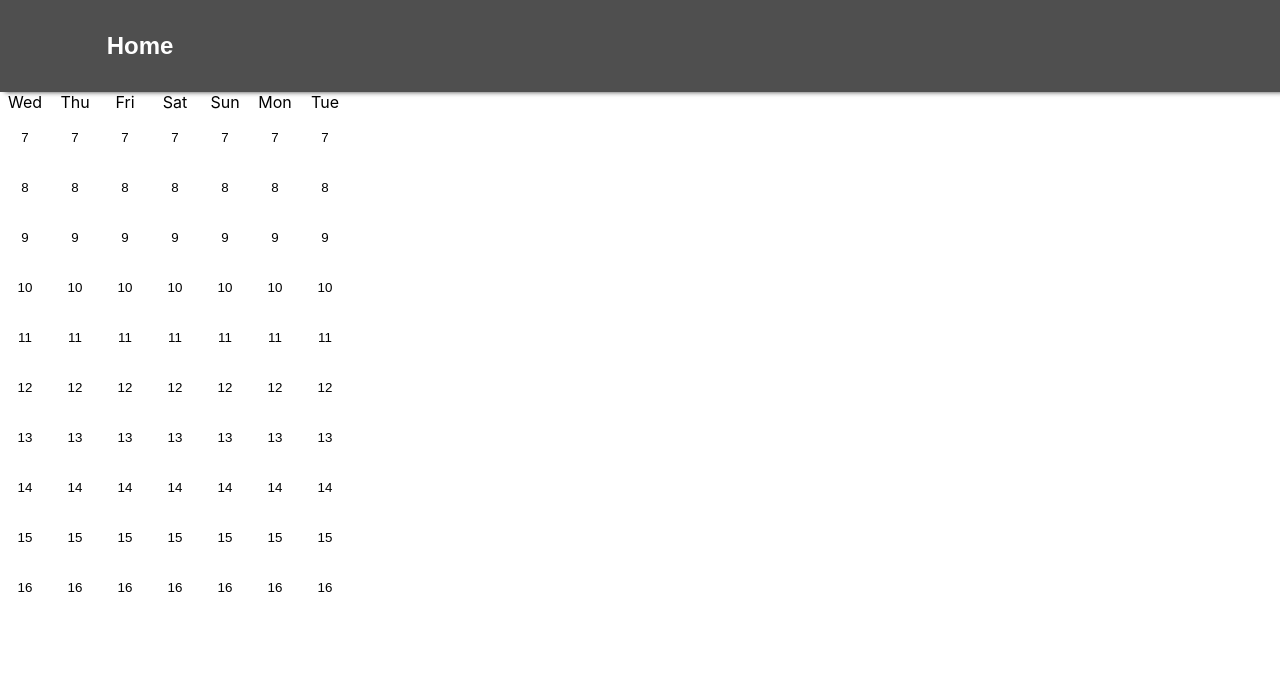
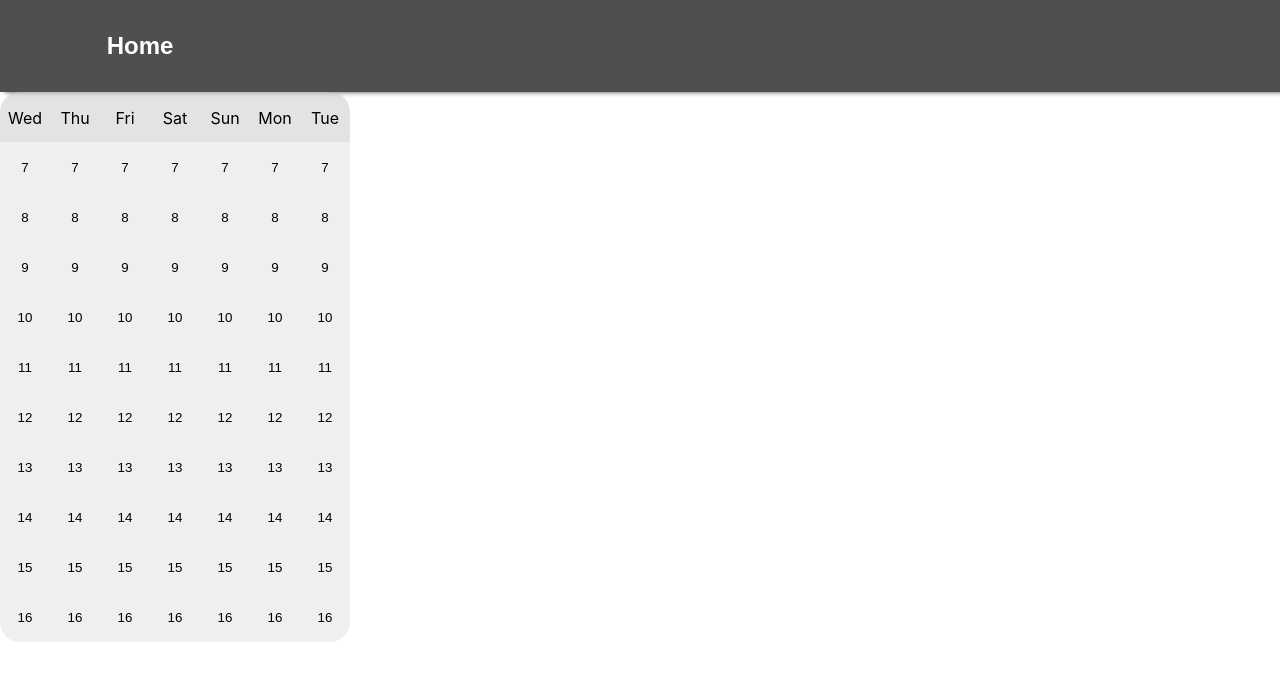
Before and after one commit to Gretkas/fs_project_frontend, a React (Create React App) app: page /timeselection in a window 1280 px wide. Shown: the top 680 px of the page. Built offline with nearby package versions, Linux system fonts and the light colour scheme.

Commit message:
Added complementary styling to hour selection

```diff
--- a/src/components/timeselection/TimeSelection.jsx
+++ b/src/components/timeselection/TimeSelection.jsx
@@ -33,7 +33,6 @@ function TimeSelection(props) {
       let i;
       let j;
       for (i = 0; i < 7; i++) {
-        console.log(i);
         if (i === position.column) {
         } else {
           for (j = 0; j < 10; j++) {
@@ -43,6 +42,7 @@ function TimeSelection(props) {
             };
             reserved.selected = false;
             reserved.reserved = true;
+            reserved.between = true;
             table[i].hourTable[j] = reserved;
           }
         }
@@ -75,11 +75,11 @@ function TimeSelection(props) {
         for (i = 0; i < 10; i++) {
           if (i === firstSelection.row) {
           } else {
-            console.log(i);
             let betweener = {
               ...reservationTime[firstSelection.column].hourTable[i],
             };
             betweener.selected = false;
+            betweener.between = true;
             table[firstSelection.column].hourTable[i] = betweener;
             console.log(table[firstSelection.column].hourTable[i]);
           }
@@ -116,6 +116,7 @@ function TimeSelection(props) {
             ...reservationTime[firstSelection.column].hourTable[i],
           };
           betweener.selected = true;
+          betweener.between = true;
           table[firstSelection.column].hourTable[i] = betweener;
           console.log(table[firstSelection.column].hourTable[i]);
         }
@@ -179,6 +180,7 @@ const createEmptyTimeArray = () => {
         reserved: false,
         selected: false,
         position: { row: j, column: i },
+        between: false,
       });
     }
 
@@ -212,14 +214,15 @@ function createVisualTimeArray(timeArray, handleTimeSelection) {
           position={timeArray[i].hourTable[j].position}
           selected={timeArray[i].hourTable[j].selected}
           reserved={timeArray[i].hourTable[j].reserved}
+          between={timeArray[i].hourTable[j].between}
         />
       );
     }
 
     timetable.push(
       <ul className="time-selection-list-row">
-        <li className="time-selection-day">
-          {mapNumberToDay(timeArray[i].date.getDay())}
+        <li className="time-selection-time-unit weekday">
+          <p>{mapNumberToDay(timeArray[i].date.getDay())}</p>
         </li>
         {hourTable.map((unit) => unit)}
       </ul>
@@ -253,10 +256,12 @@ function mapNumberToDay(number) {
 function TimeSelectionTimeUnit(props) {
   if (props.reserved) {
     return (
-      <li key={props.id} className="time-selection-time-unit">
+      <li key={props.id} className={`time-selection-time-unit`}>
         <button
           alt={`select ${props.time} o'clock`}
-          className="time-selection-time-unit-button reserved"
+          className={`time-selection-time-unit-button reserved ${
+            props.between ? "between" : ""
+          }`}
           onClick={() => props.handleTimeSelection(props.position)}
         >
           {props.time}
@@ -268,7 +273,9 @@ function TimeSelectionTimeUnit(props) {
       <li key={props.id} className="time-selection-time-unit ">
         <button
           alt={`select ${props.time} o'clock`}
-          className="time-selection-time-unit-button selected"
+          className={`time-selection-time-unit-button availible selected ${
+            props.between ? "between" : ""
+          }`}
           onClick={() => props.handleTimeSelection(props.position)}
         >
           {props.time}
@@ -280,16 +287,12 @@ function TimeSelectionTimeUnit(props) {
       <li key={props.id} className="time-selection-time-unit">
         <button
           alt={`select ${props.time} o'clock`}
-          className="time-selection-time-unit-button"
+          className="time-selection-time-unit-button availible"
           onClick={() => props.handleTimeSelection(props.position)}
         >
-          {props.time}
+          {`${props.time}`}
         </button>
       </li>
     );
   }
 }
-
-const SELECTED = "SELECTED";
-const RESERVED = "RESERVED";
-const UNSELECTED = "UNSELECTED";
--- a/src/components/timeselection/timeselection.css
+++ b/src/components/timeselection/timeselection.css
@@ -2,29 +2,36 @@
   display: grid;
   grid-template-columns: repeat(7, 50px);
   grid-template-rows: repeat(11, 50px);
+  overflow: hidden;
+  border-radius: 20px;
+  width: fit-content;
+  height: fit-content;
 }
 .time-selection-time-unit {
   height: 50px;
   width: 50px;
   list-style: none;
 }
+.time-selection-time-unit p {
+  border: none;
+  width: 100%;
+  height: 1rem;
+  margin-top: auto;
+  padding: 0;
+  text-align: center;
+  line-height: 1em;
+  align-items: center;
+}
 .time-selection-time-unit-button {
-  background: rgba(255, 255, 255, 0.5);
-  border-radius: 5px;
   border: none;
   width: 100%;
   height: 100%;
   margin: 0;
   padding: 0;
-  cursor: pointer;
-  transition: background 0.2s ease-out;
-  transition: color 0.2s ease-out;
-  transition: transform 0.2s ease-out;
+  position: relative;
 }
-.time-selection-time-unit button:hover {
-  transform: scale(1.1);
-  background: rgba(48, 55, 161, 0.5);
-  color: white;
+
+.time-selection-time-unit button {
 }
 .time-selection-day {
   width: 50px;
@@ -41,8 +48,46 @@
   width: 50px;
 }
 .reserved {
-  background: rgba(138, 138, 138, 0.5);
+  color: rgba(200, 200, 200, 0.5);
+  transform: none;
+  transition: none;
+}
+.reserved:after,
+.reserved:before {
+  position: absolute;
+  content: "";
+  top: 50%;
+  left: 0;
+  width: 100%;
+  height: 1px;
+  background: rgba(200, 200, 200, 0.5);
+}
+.reserved:before {
+  transform: rotate(45deg);
+}
+.reserved:after {
+  transform: rotate(-45deg);
 }
 .selected {
   background: rgba(48, 55, 161, 0.5);
+  color: white;
 }
+
+.availible {
+  cursor: pointer;
+  transition: color 0.2s ease-out;
+  transition: transform 0.2s ease-out;
+  transition: box-shadow 0.2s ease-out;
+}
+.availible:hover {
+  -webkit-box-shadow: 0px 0px 5px 0px #818181;
+  box-shadow: 0px 0px 5px 0px #818181;
+  transform: scale(1.1);
+  background: rgba(48, 55, 161, 0.5);
+  color: white;
+}
+.weekday {
+  background: rgba(200, 200, 200, 0.5);
+  display: flex;
+  align-items: center;
+}
```
